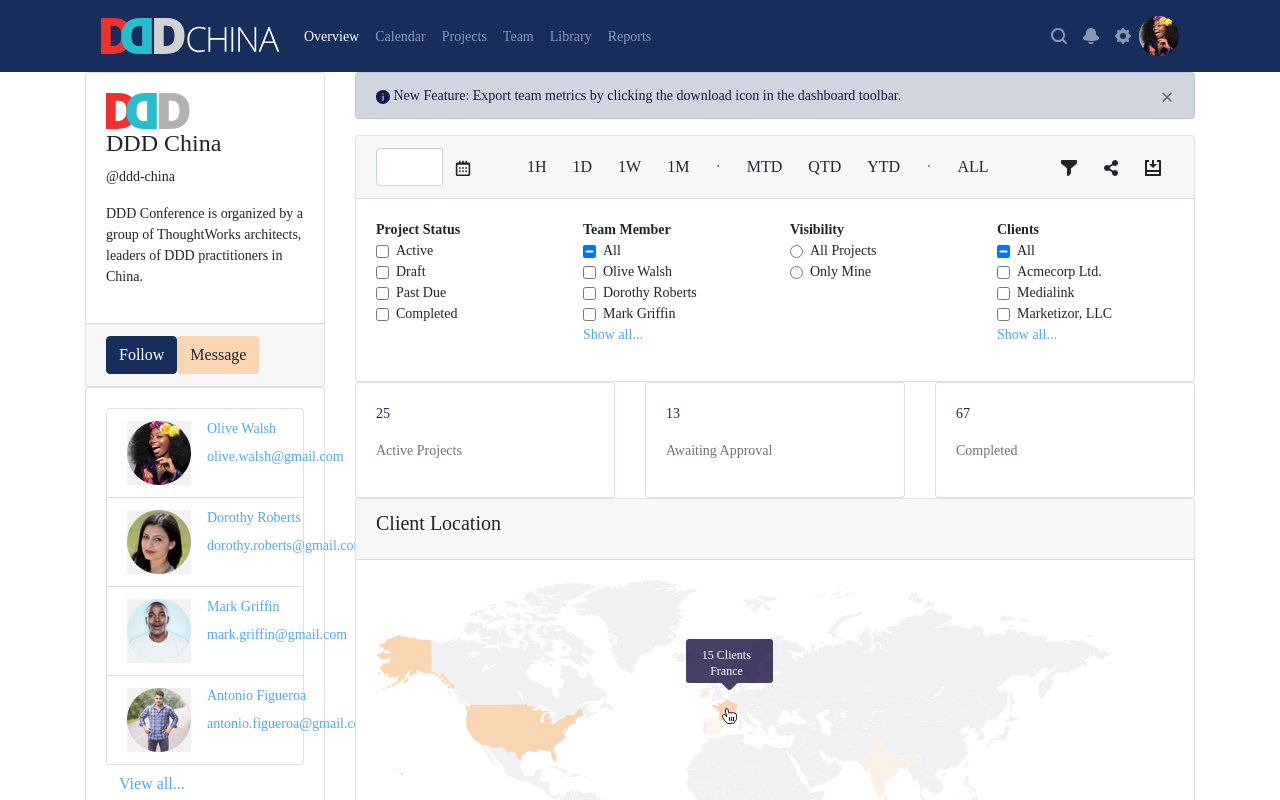
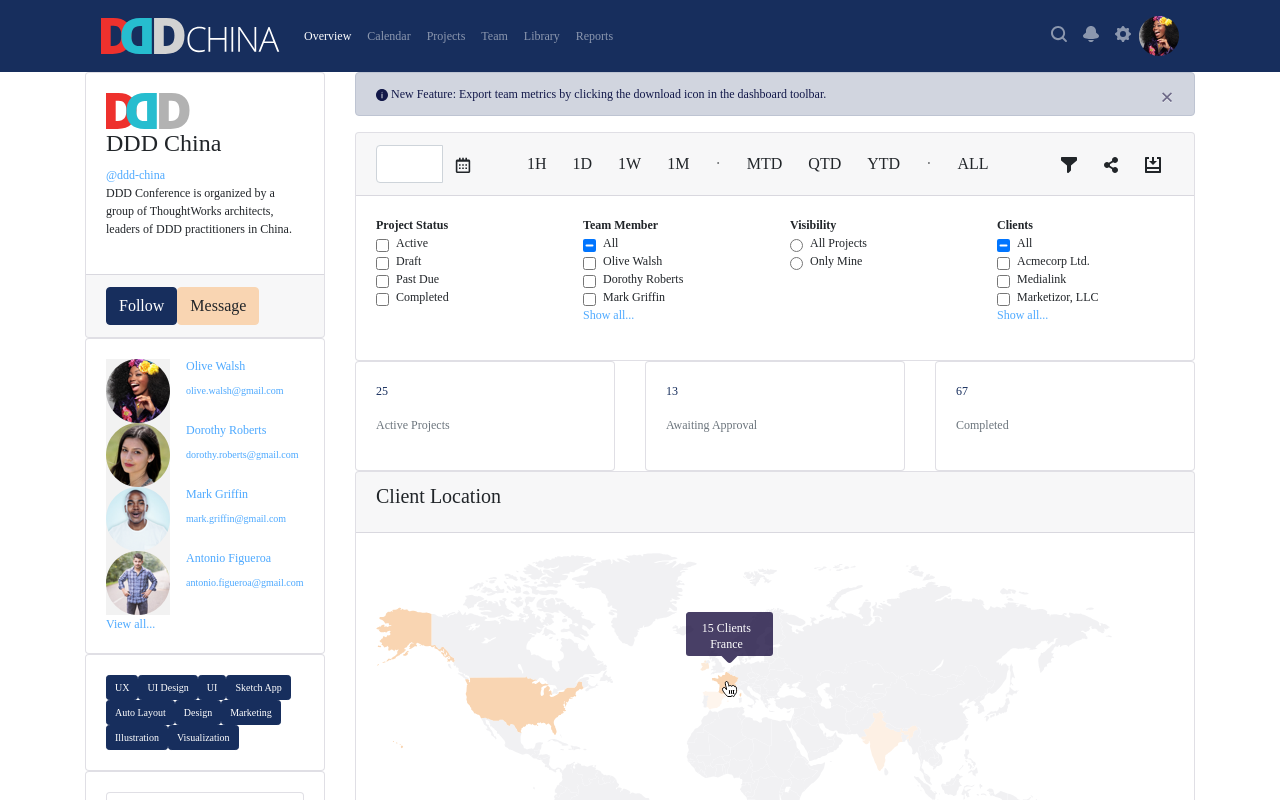
Before and after one commit to asnowwolf/ddd-china-design-system-demo, an Angular app: page / in a window 1280 px wide. Shown: the top 800 px of the page. Built offline with nearby package versions, Linux system fonts and the light colour scheme.

Commit message:
feat: 应用字体、字号

```diff
--- a/src/app/_styles/_variables.scss
+++ b/src/app/_styles/_variables.scss
@@ -10,7 +10,8 @@ $link-color: $active;
 $font-family-sans-serif: 'PingFang SC, -apple-system, BlinkMacSystemFont, "Segoe UI", Roboto, "Helvetica Neue", Arial, "Noto Sans", sans-serif, "Apple Color Emoji", "Segoe UI Emoji", "Segoe UI Symbol", "Noto Color Emoji"';
 $header-font-size: 24px;
 $title-font-size: 20px;
-$body-font-size: 14px;
+$body-font-size: 12px;
+$font-size-sm: 10px;
 $h2-font-size: $header-font-size;
 $h3-font-size: $title-font-size;
 $h4-font-size: $title-font-size;
--- a/src/app/aside/about/about.component.html
+++ b/src/app/aside/about/about.component.html
@@ -2,7 +2,7 @@
   <div class="card-body">
     <app-icon-logo></app-icon-logo>
     <h2>DDD China</h2>
-    <p>@ddd-china</p>
+    <a href="#">@ddd-china</a>
     <p>
       DDD Conference is organized by a group of ThoughtWorks architects, leaders of DDD practitioners in China.
     </p>
--- a/src/app/aside/authors/authors.component.html
+++ b/src/app/aside/authors/authors.component.html
@@ -1,16 +1,14 @@
 <div class="card">
   <div class="card-body">
-    <div class="list-group">
-      <a *ngFor="let item of items" class="list-group-item" [href]="item.url">
+    <a *ngFor="let item of items" [href]="item.url">
       <div class="media">
         <img [src]="item.avatarUrl" class="mr-3" alt="avatar">
         <div class="media-body">
           <h5 class="mt-0">{{item.name}}</h5>
-            <p>{{item.email}}</p>
+          <p><small>{{item.email}}</small></p>
         </div>
       </div>
     </a>
-    </div>
-    <button type="button" class="btn btn-link">View all...</button>
+    <a href="#">View all...</a>
   </div>
 </div>
--- a/src/app/aside/authors/authors.component.scss
+++ b/src/app/aside/authors/authors.component.scss
@@ -0,0 +1,5 @@
+@import "common";
+
+small {
+  font-size: $font-size-sm;
+}
```
Lines whose indentation alone changed are shown as unchanged.
